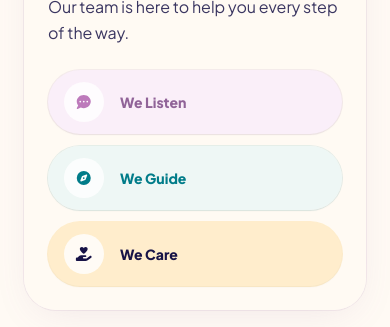
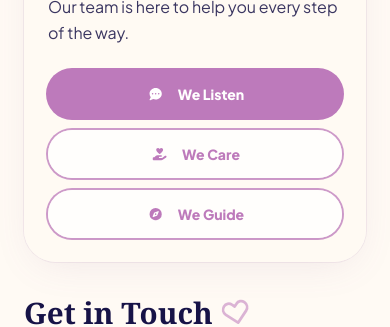
Before and after one commit to tasawur1/AvashubNJ, a Next.js app: page /contact in a window 390 px wide. Shown: the part 543-870 px from the top of the page. Built offline with nearby package versions, Linux system fonts and the light colour scheme.

Commit message:
Polish Contact mobile map and buttons

```diff
--- a/src/app/contact/page.tsx
+++ b/src/app/contact/page.tsx
@@ -144,16 +144,16 @@ const supportPrompts: SupportPrompt[] = [
     tone: "purple",
   },
   {
+    icon: "handHeart",
+    title: "We Care",
+    description: "Your family's journey is our priority.",
+    tone: "gold",
+  },
+  {
     icon: "compass",
     title: "We Guide",
     description: "We'll help you find the right support for your loved one.",
     tone: "teal",
-  },
-  {
-    icon: "handHeart",
-    title: "We Care",
-    description: "Your family's journey is our priority.",
-    tone: "gold",
   },
 ];
 
@@ -284,31 +284,19 @@ function MobileContactPage() {
               Our team is here to help you every step of the way.
             </p>
             <div className="mt-6 space-y-3">
-              {supportPrompts.map((item) => (
+              {supportPrompts.map((item, index) => (
                 <article
                   key={item.title}
-                  className={`grid w-full grid-cols-[2.75rem_1fr] items-center gap-3 rounded-full px-4 py-3 shadow-sm ring-1 ${
-                    item.tone === "purple"
-                      ? "bg-brand-lavender text-brand-purple-deep ring-brand-purple-deep/10"
-                      : item.tone === "teal"
-                        ? "bg-brand-teal-light/80 text-brand-teal ring-brand-teal/10"
-                        : "bg-brand-gold/20 text-brand-navy ring-brand-gold/20"
+                  className={`flex w-full items-center justify-center gap-3 rounded-full px-5 py-3.5 text-sm font-extrabold shadow-sm ring-2 ${
+                    index === 0
+                      ? "bg-brand-purple-bright text-white ring-brand-purple-bright"
+                      : "bg-white/80 text-brand-purple-bright ring-brand-purple-bright/75"
                   }`}
                 >
-                  <span
-                    className={`flex h-10 w-10 items-center justify-center rounded-full bg-white/80 ${
-                      item.tone === "purple"
-                        ? "text-brand-purple-bright"
-                        : item.tone === "teal"
-                          ? "text-brand-teal"
-                          : "text-brand-navy"
-                    }`}
-                  >
+                  <span className="inline-flex h-5 w-5 items-center justify-center">
                     <Icon name={item.icon} size="sm" />
                   </span>
-                  <h3 className="text-sm font-extrabold leading-tight">
-                    {item.title}
-                  </h3>
+                  <span>{item.title}</span>
                 </article>
               ))}
             </div>
@@ -391,7 +379,7 @@ function MobileContactPage() {
             We&apos;re excited to welcome your family.
           </p>
           <div className="mt-6 overflow-hidden rounded-[1.4rem] ring-1 ring-brand-teal/10">
-            <div className="relative aspect-[4/3]">
+            <div className="relative aspect-[4/5] min-h-[26rem]">
               <iframe
                 title="Ava's Hub location on Google Maps"
                 src={MAP_EMBED_SRC}
@@ -401,26 +389,18 @@ function MobileContactPage() {
               />
             </div>
           </div>
-          <div className="mt-5 rounded-[1.25rem] bg-brand-teal-light/45 px-5 py-4 text-center ring-1 ring-brand-teal/10">
-            <p className="font-bold text-brand-teal">Ava&apos;s Hub</p>
-            <p className="mt-1 text-sm leading-relaxed text-brand-navy/85">
-              280 S Harrison Street
-              <br />
-              Suite 311
-              <br />
-              East Orange NJ
-            </p>
-          </div>
         </div>
       </section>
 
       <section className="px-6 pb-10" aria-labelledby="mobile-values-heading">
         <h2
           id="mobile-values-heading"
-          className="font-serif text-[1.85rem] font-semibold leading-tight text-brand-navy"
+          className="flex flex-nowrap items-center gap-2 font-serif text-[clamp(1.35rem,6.2vw,1.65rem)] font-semibold leading-tight text-brand-navy"
         >
-          Support That Feels Personal
-          <span className="ml-2 text-brand-purple-bright/55">
+          <span className="min-w-0 shrink whitespace-nowrap">
+            Support That Feels Personal
+          </span>
+          <span className="shrink-0 text-[0.9em] text-brand-purple-bright/55">
             <TiltedHeartOutline />
           </span>
         </h2>
@@ -697,7 +677,7 @@ export default function ContactPage() {
                   Find Us
                 </h2>
                 <div className="mt-6 overflow-hidden rounded-2xl ring-1 ring-brand-teal/10">
-                  <div className="relative aspect-[16/9] min-h-[240px]">
+                  <div className="relative aspect-[16/10] min-h-[340px]">
                     <iframe
                       title="Ava's Hub location on Google Maps"
                       src={MAP_EMBED_SRC}
@@ -706,14 +686,6 @@ export default function ContactPage() {
                       referrerPolicy="no-referrer-when-downgrade"
                     />
                   </div>
-                </div>
-                <div className="mt-5 rounded-2xl bg-brand-teal-light/45 px-5 py-4 text-center ring-1 ring-brand-teal/10">
-                  <p className="font-bold text-brand-teal">Ava's Hub</p>
-                  <p className="mt-1 text-sm leading-relaxed text-brand-navy/85">
-                    280 S Harrison Street, Suite 311
-                    <br />
-                    East Orange, NJ
-                  </p>
                 </div>
               </div>
             </div>
```
